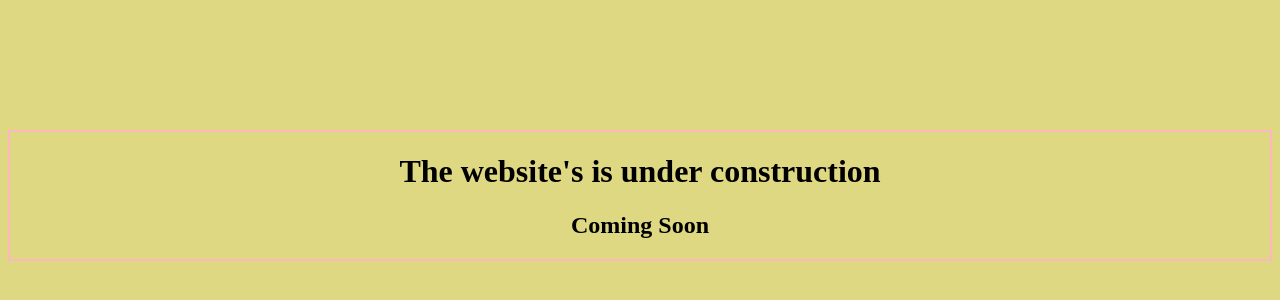
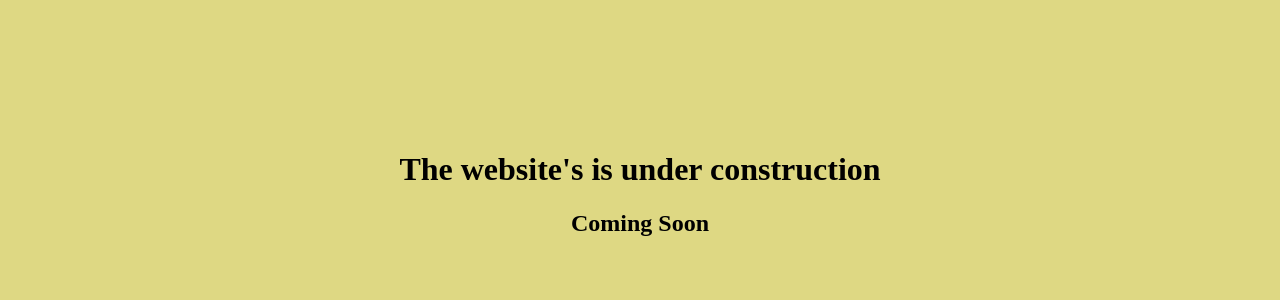
Before and after one commit to MeesMoons/blog-website, a plain HTML site: page index.html in a window 1280 px wide. Shown: the part 76-376 px from the top of the page. Drawn offline with Linux system fonts and the light colour scheme.

Commit message:
Update index.html

```diff
--- a/index.html
+++ b/index.html
@@ -28,15 +28,11 @@
             }
 
             .myDiv{
-                border: 2px solid lightpink;
-                color: solid cyan;
                 font-family: bold;
 
             }
 
             .myDiv:hover{
-
-                background-color: lime;
                 color: black;
                 font-family: chiller;
             }
```
